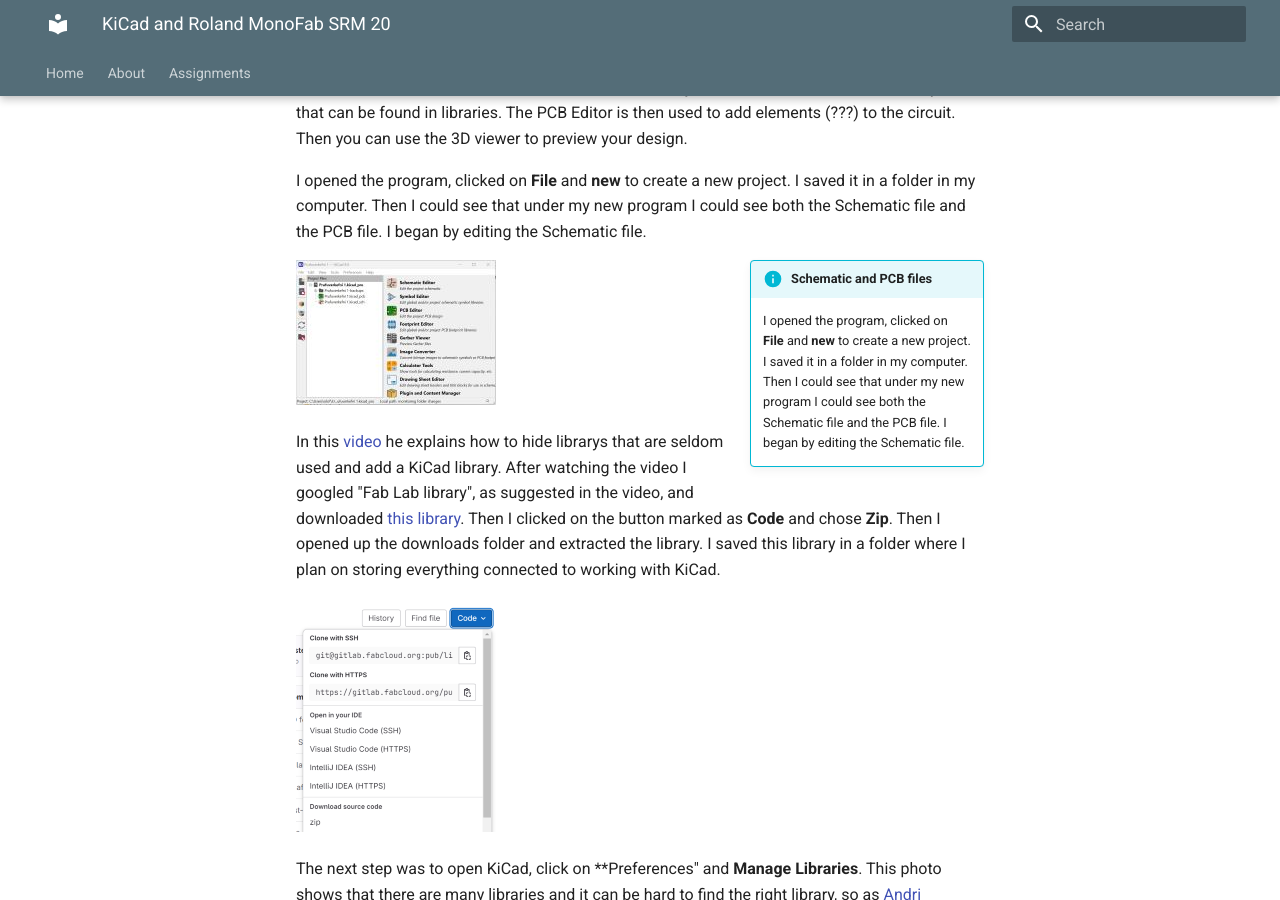
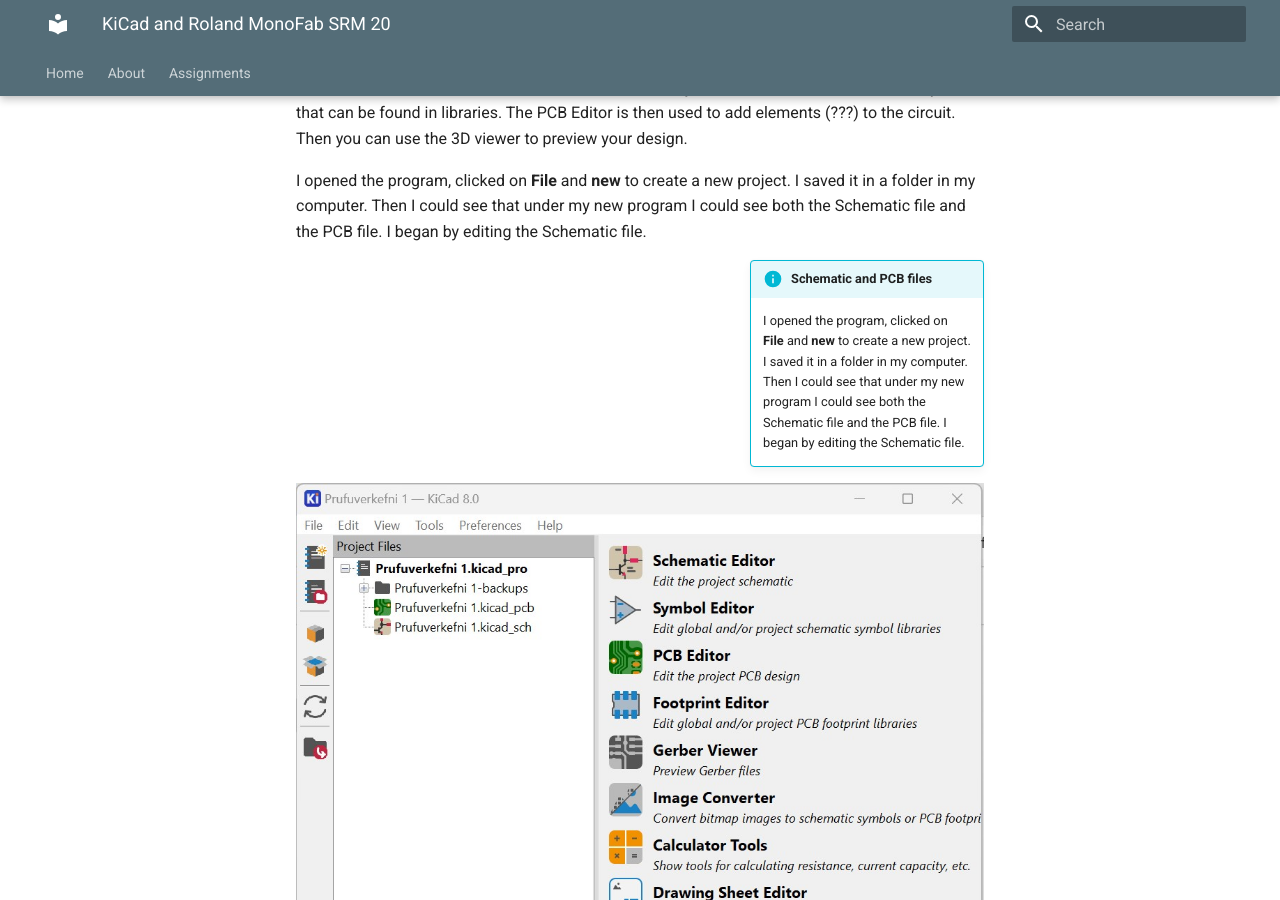
Before and after one commit to OlofH2/Before-Fab-Academy, an MkDocs documentation site: the page built from docs/KiCad_and_Roland_MonoFab_SRM_20.md, in a window 1280 px wide and 900 px high, scrolled down 364 px. Built offline with MkDocs 1.6.1 and Material for MkDocs 9.7.7, drawn with Linux system fonts in a browser that asks for light colours.

Commit message:
Bigger photo Schematic and PCB files

```diff
--- a/docs/KiCad_and_Roland_MonoFab_SRM_20.md
+++ b/docs/KiCad_and_Roland_MonoFab_SRM_20.md
@@ -11,7 +11,7 @@
 
     I opened the program, clicked on **File** and **new** to create a new project. I saved it in a folder in my computer. Then I could see that under my new program I could see both the Schematic file and the PCB file. I began by editing the Schematic file.
 
-![Schematic_PCB](img/Schematic_editor2002x145.jpg)
+![Schematic_PCB_files](img/Schematic_editor.jpg)
 
 In this [video](https://www.youtube.com/watch?v=ZeAAy6L8AB8&list=PLs4ifnZzVJmqaSM1lsg68vPVtJxVNhVwV&index=2) he explains how to hide librarys that are seldom used and add a KiCad library. After watching the video I googled "Fab Lab library", as suggested in the video, and downloaded [this library](https://gitlab.fabcloud.org/pub/libraries/electronics/kicad). Then I clicked on the button marked as **Code** and chose **Zip**. Then I opened up the downloads folder and extracted the library. I saved this library in a folder where I plan on storing everything connected to working with KiCad.
 
```
